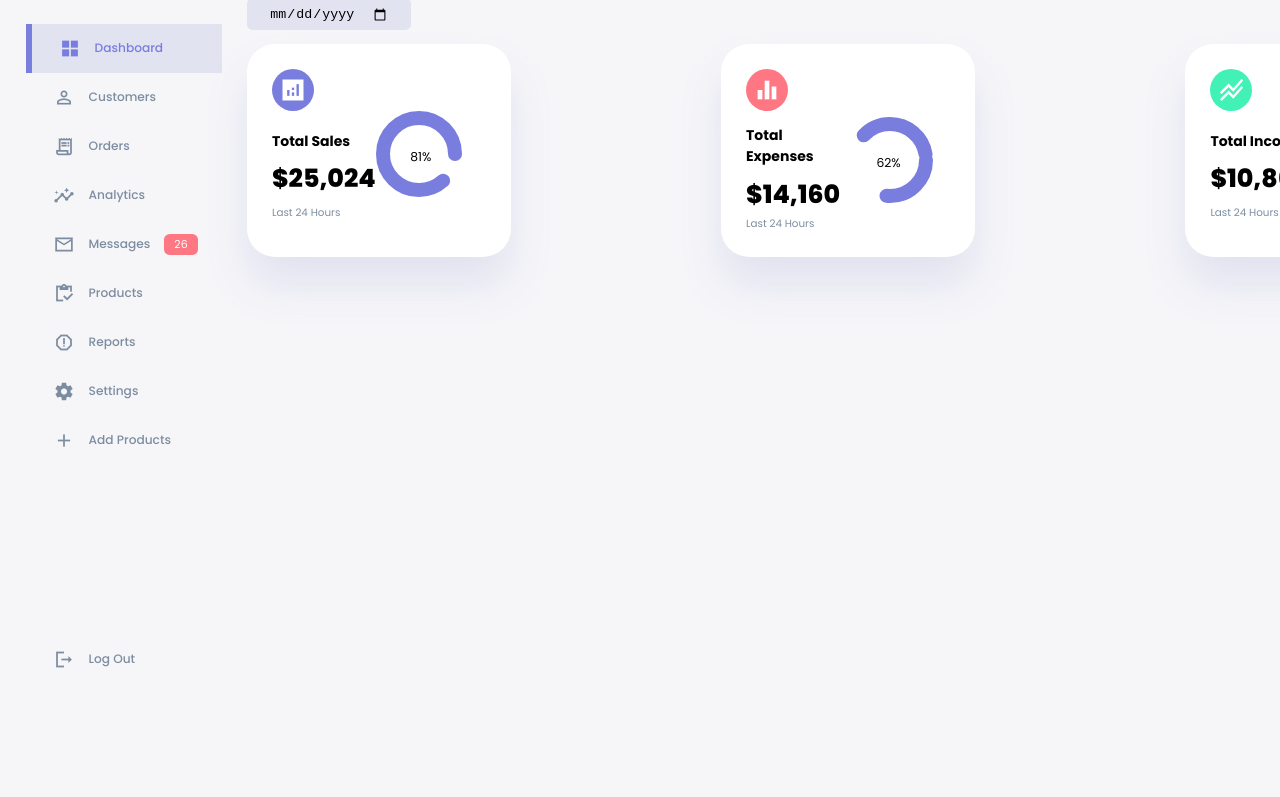
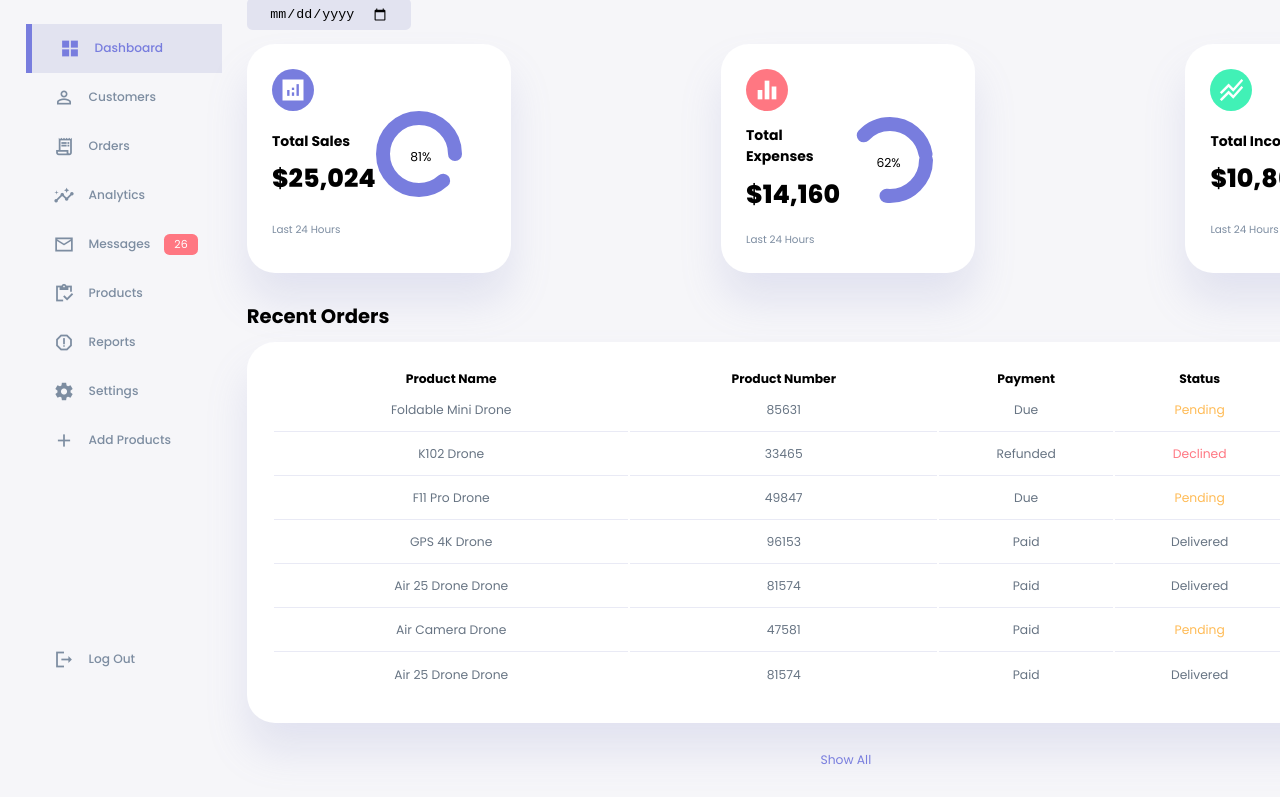
Before and after one commit to MOBx02/Dashboard, a plain HTML site: page index.html in a window 1280 px wide. Shown: the part 54-851 px from the top of the page. Before the commit the page ends 800 px from the top, so only its background shows below. Drawn offline with Linux system fonts and the light colour scheme.

Commit message:
Middle section updates

```diff
--- a/index.html
+++ b/index.html
@@ -154,7 +154,88 @@
                             </div>
                             <small class="text-muted">Last 24 Hours</small>
                     </div>
+                    <!-- °°°°END OF INCOME°°°° -->
         </div>
+        <!-- °°°°END OF INSIGHTS°°°° -->
+
+            <div class="recent-orders">
+                <h2>Recent Orders</h2>
+                <table>
+                    <thead>
+                        <tr>
+                            <th>Product Name</th>
+                            <th>Product Number</th>
+                            <th>Payment</th>
+                            <th>Status</th>
+                            <th>Details</th>
+                            <th></th>
+                        </tr>
+                    </thead>
+
+                    <tbody>
+
+                        <tr>
+                            <td>Foldable Mini Drone</td>
+                            <td>85631</td>
+                            <td>Due</td>
+                            <td class="warning" >Pending</td>
+                            <td class="primary" >Details</td>
+                        </tr>
+
+                        <tr>
+                            <td>K102 Drone</td>
+                            <td>33465</td>
+                            <td>Refunded</td>
+                            <td class="danger" >Declined</td>
+                            <td class="primary" >Details</td>
+                        </tr>
+
+                        <tr>
+                            <td>F11 Pro Drone</td>
+                            <td>49847</td>
+                            <td>Due</td>
+                            <td class="warning" >Pending</td>
+                            <td class="primary" >Details</td>
+                        </tr>
+
+                        <tr>
+                            <td>GPS 4K Drone</td>
+                            <td>96153</td>
+                            <td>Paid</td>
+                            <td>Delivered</td>
+                            <td class="primary" >Details</td>
+                        </tr>
+
+                        <tr>
+                            <td>Air 25 Drone Drone</td>
+                            <td>81574</td>
+                            <td>Paid</td>
+                            <td>Delivered</td>
+                            <td class="primary" >Details</td>
+                        </tr>
+
+                        <tr>
+                            <td>Air Camera Drone</td>
+                            <td>47581</td>
+                            <td>Paid</td>
+                            <td class="warning" >Pending </td>
+                            <td class="primary" >Details</td>
+                        </tr>
+
+                        <tr>
+                            <td>Air 25 Drone Drone</td>
+                            <td>81574</td>
+                            <td>Paid</td>
+                            <td>Delivered</td>
+                            <td class="primary" >Details</td>
+                        </tr>
+
+                    </tbody>
+                </table>
+                    <a href="#" ">Show All</a>
+
+                </table>
+            </div>
 
 
     </main>
--- a/style.css
+++ b/style.css
@@ -19,7 +19,7 @@
         --border-radius-3: 12rem;
         --card-padding: 1.8rem;
         --padding-1:1.2rem;
-        --box-shadow: 0 2rem 3rem var(-color-light);
+        --box-shadow: 0 2rem 3rem rgba(132, 139, 200, 0.18);
     }
 
 *{
@@ -309,3 +309,50 @@ main .insights .progress .number{
     justify-content: center;
     align-items: center;
 }
+
+main .insights small {
+    margin-top: 1.3rem;
+    display: block;
+}
+
+
+/* ++++ RECENT ORDERS ++++ */
+
+main .recent-orders{
+    margin-top: 2rem;
+}
+
+main .recent-orders h2 {
+    margin-bottom: 0.8rem;
+}
+
+main .recent-orders table{
+    background: #fff;
+    width: 100%;
+    border-radius: 2rem;
+    padding: 1.8rem;
+    text-align: center;
+    box-shadow: 0 2rem 3rem rgba(132, 139, 200, 0.18);
+    transition: all 300ms ease;
+}
+
+main .recent-orders table:hover {
+    box-shadow: none;
+}
+
+main table tbody td {
+    height: 3rem;
+    border-bottom: 1px solid rgba(132, 139, 200, 0.18);
+    color: #677483;
+}
+
+main table tbody tr:last-child td{
+    border: none;
+}
+
+main .recent-orders a{
+    text-align: center;
+    display: block;
+    margin: 2rem auto;
+    color:  #787DDE;
+}
```
